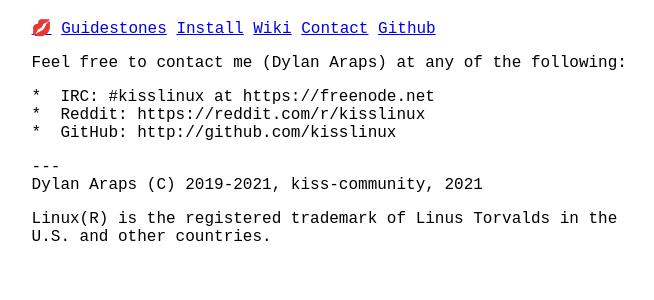
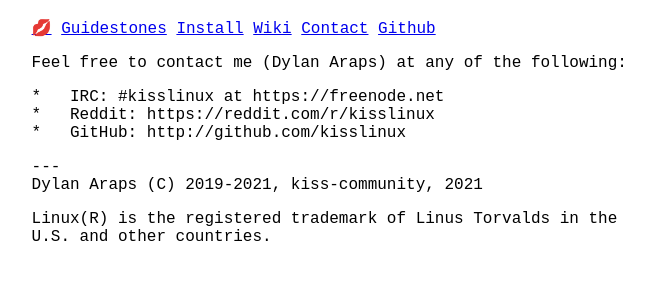
Before and after one commit to mcpcpc/k1ss, a Jekyll site: the page built from contact.md, in a window 1280 px wide. Shown: the top 300 px of the page, without its empty margins (306-960 px from the left). Built offline with Jekyll 4.4.1, drawn with Linux system fonts in a browser that asks for light colours.

Commit message:
fix bullets

```diff
--- a/_layouts/default.html
+++ b/_layouts/default.html
@@ -23,7 +23,7 @@
         position: relative;
         list-style: none;
         margin-left: 0;
-        padding-left: 3ch;
+        padding-left: 4ch;
       }
 
       ul li:before {
```
